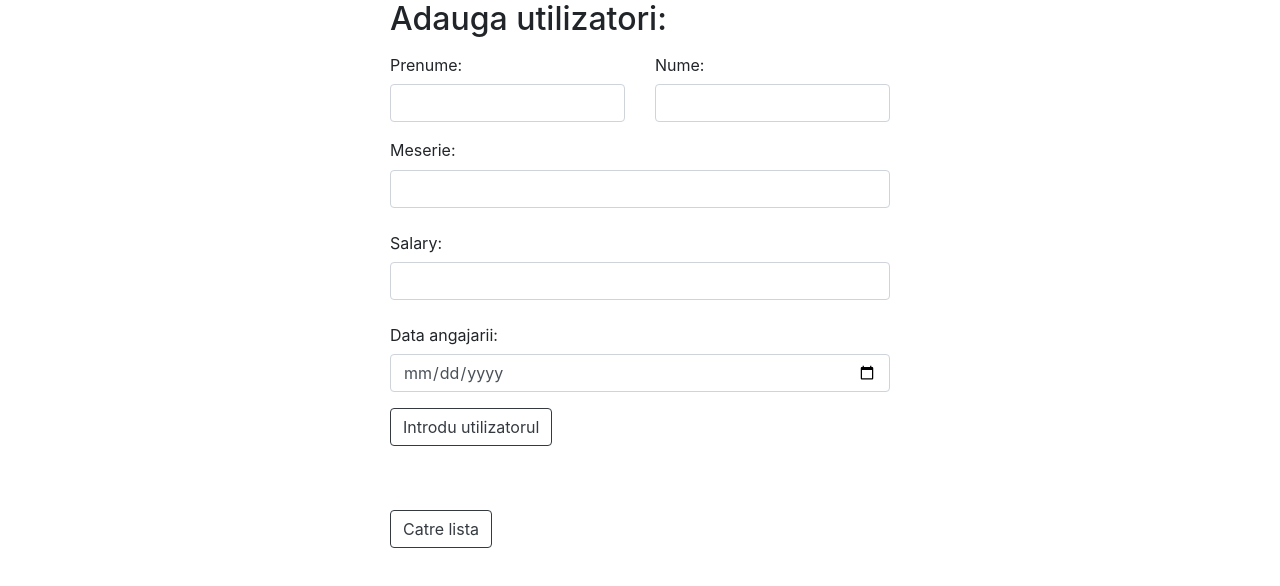
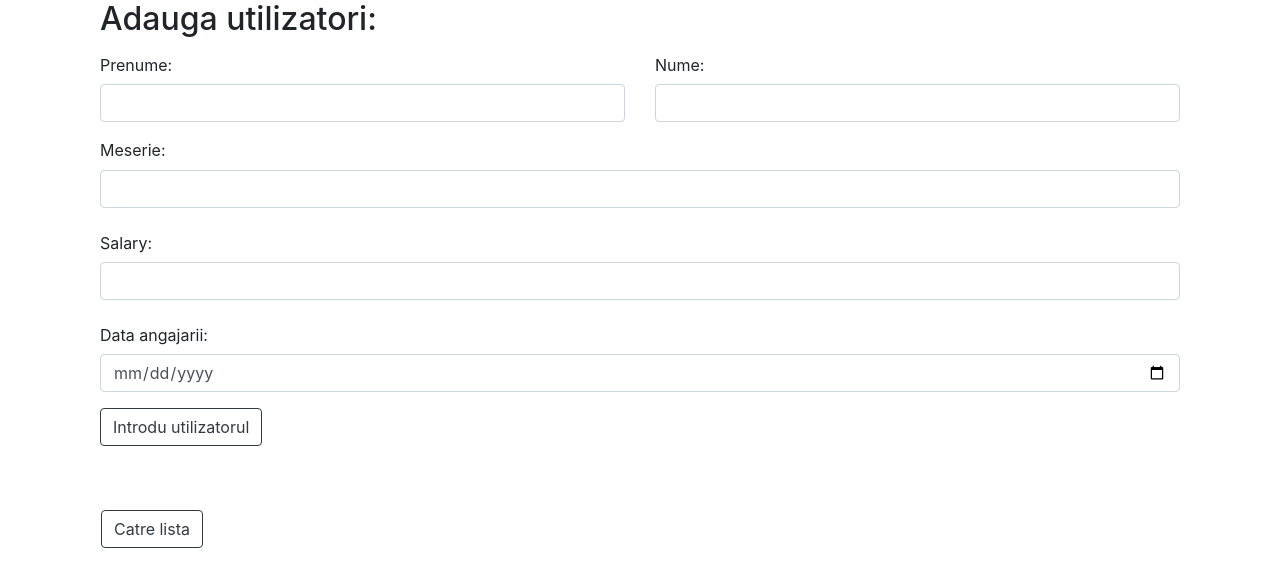
Before and after one commit to rscutaru/React-practical-exam, a React (Create React App) app: page / in a window 1280 px wide. Shown: the top 586 px of the page. Built offline with nearby package versions, Linux system fonts and the light colour scheme.

Commit message:
using container/row/col

```diff
--- a/src/pages/Home.css
+++ b/src/pages/Home.css
@@ -1,4 +1,4 @@
-.form-size{
+/* .form-size{
     width: 500px;
     margin: auto;
-}
+} */
--- a/src/pages/Home.jsx
+++ b/src/pages/Home.jsx
@@ -3,7 +3,7 @@ import { Link } from 'react-router-dom';
 import { connect } from 'react-redux';
 import { addPerson } from '../redux/actions/person';
 import Layout from '../components/Layout';
-import './Home.css';
+// import './Home.css';
 
 class Home extends React.Component {
     constructor(props) {
@@ -42,7 +42,9 @@ class Home extends React.Component {
 
         return (
             <Layout>
-                <div className="form-group form-size">
+                    <div className="form-group container">
+                        <div className="row">
+                            <div className="col">
                                 <Link to='/people' />
                                 <form
                                     onSubmit={(event) => {
@@ -64,9 +66,8 @@ class Home extends React.Component {
                                         });
                                     }}
                                 >
-
+                                    <div className="container">
                                         <h2>Adauga utilizatori:</h2>
-
                                         <div className="row">
                                             <div className="col">
                                                 <div className="form-group">
@@ -132,13 +133,16 @@ class Home extends React.Component {
                                                 type="submit"
                                                 value="Introdu utilizatorul" />
                                         </div>
+                                    </div>
                                 </form>
                                 <br />
                                 <br />
 
-                    <Link to='/people'><button className="btn btn-outline-dark">Catre lista</button></Link>
+                                <Link to='/people'><button className="btn btn-outline-dark ml-3">Catre lista</button></Link>
                             </div>
-            </Layout>
+                        </div>
+                    </div>
+            </Layout >
         );
     }
 }
--- a/src/pages/People.jsx
+++ b/src/pages/People.jsx
@@ -9,6 +9,7 @@ function People(props) {
 
     return (
         <Layout>
+            <div className="container">
                 <div className='row'>
                     <div className="col-6">
                         <SidebarList />
@@ -35,6 +36,7 @@ function People(props) {
                         <button className="btn btn-outline-dark ml-5">Catre adaugare utilizatori</button>
                     </Link>
                 </div>
+            </div>
         </Layout>
     );
 }
@@ -42,7 +44,7 @@ function People(props) {
 
 
 function applyFilters(person, filters) {
-    if(filters.length===0){
+    if (filters.length === 0) {
         return true;
     }
     for (const filter of filters) {
@@ -58,17 +60,17 @@ function mapStateToProps(state) {
     const filters = state.filter.filters;
     const people = state.people.people;
     const filteredPeople = people.filter(person => applyFilters(person, filters));
-    if(state.sort.sortBy===''){
+    if (state.sort.sortBy === '') {
         return {
             filteredPeople
         }
     }
-    const filteredAndSortedPeople=filteredPeople.sort((person1, person2)=> {
-        if(state.sort.sortBy==='surname'){
-            return person1.surname-person2.surname;
+    const filteredAndSortedPeople = filteredPeople.sort((person1, person2) => {
+        if (state.sort.sortBy === 'surname') {
+            return person1.surname - person2.surname;
         }
-        if(state.sort.sortBy==="salary"){
-            return person1.salary-person2.salary;
+        if (state.sort.sortBy === "salary") {
+            return person1.salary - person2.salary;
         }
     })
     return {
```
Lines whose indentation alone changed are shown as unchanged.
